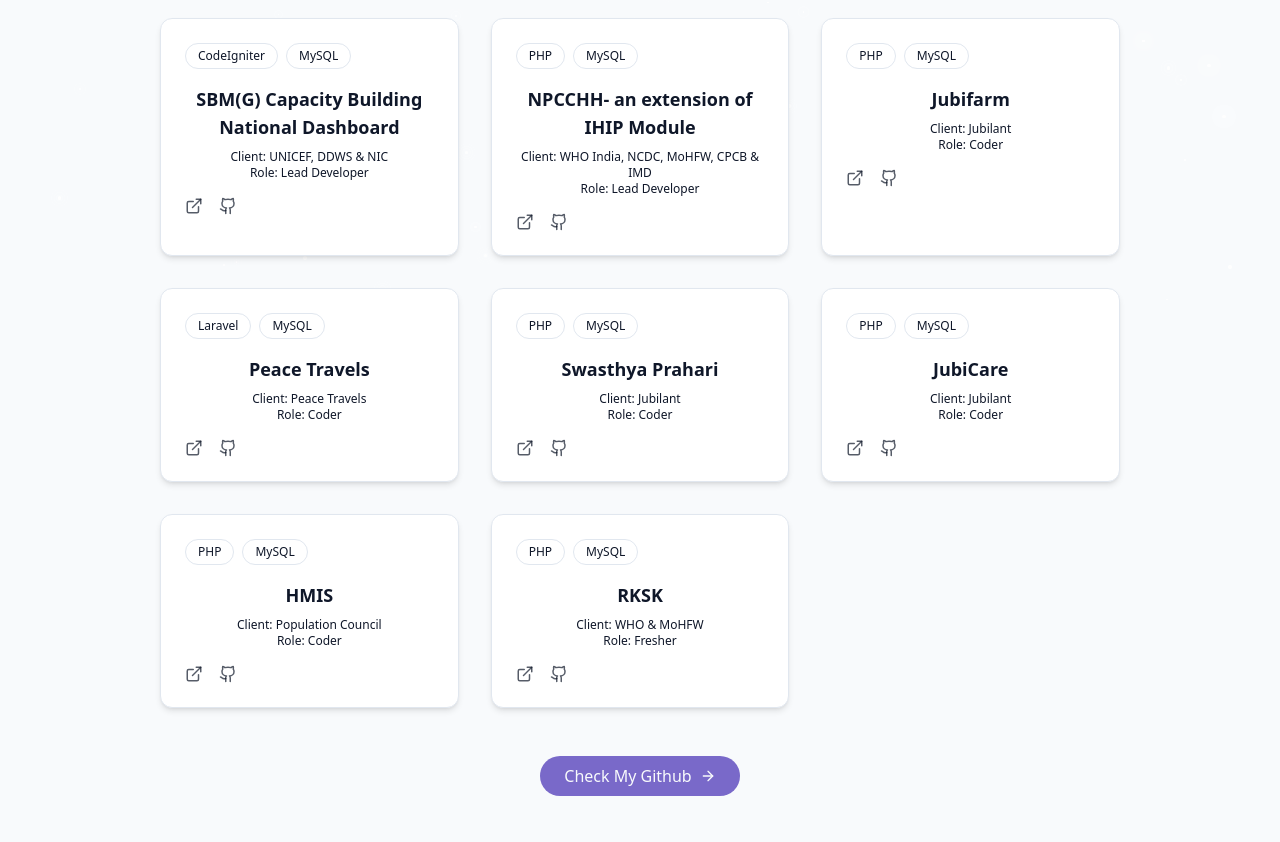
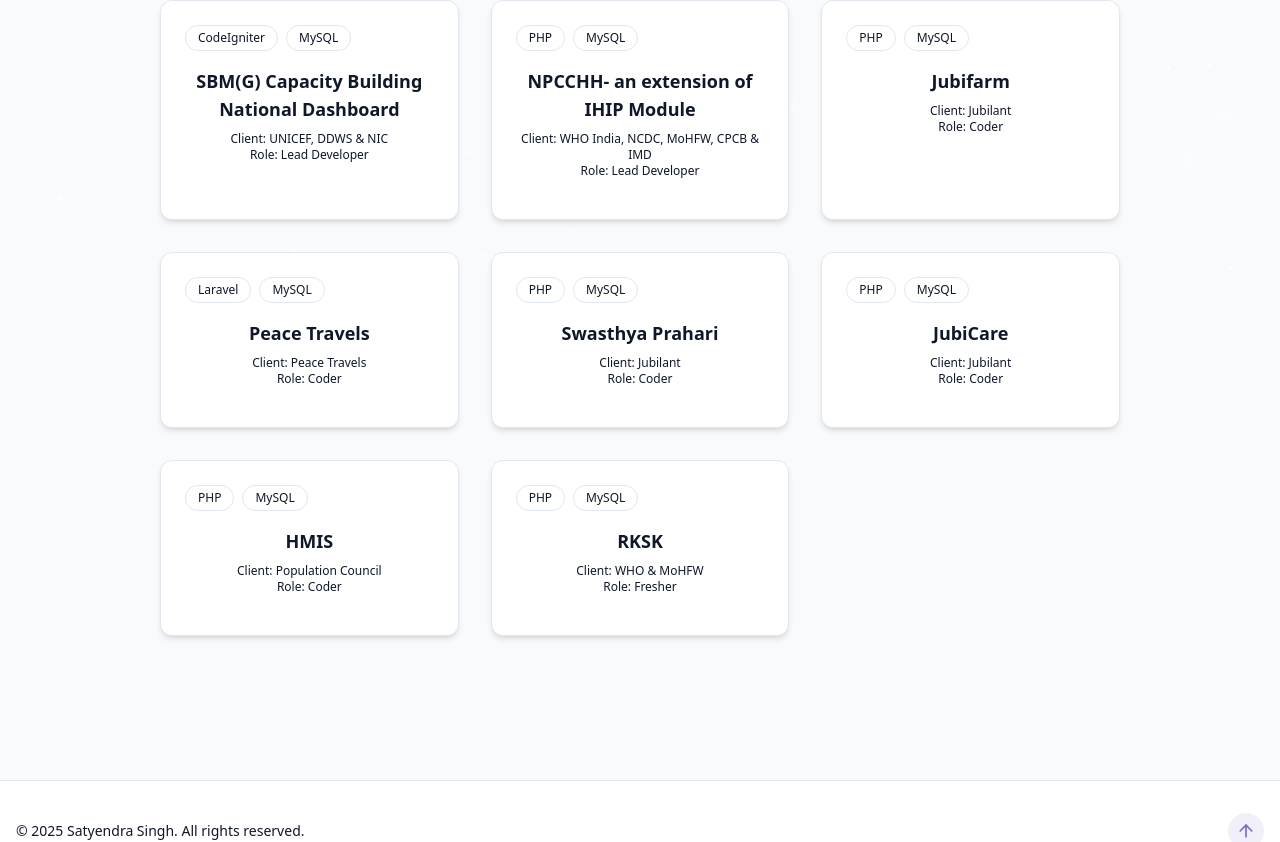
Before and after one commit to satyendrasss/skinfo, a React (Vite) app: page /projects in a window 1280 px wide. Shown: the part 500-1342 px from the top of the page. Built offline with nearby package versions, Linux system fonts and the light colour scheme.

Commit message:
change project section

```diff
--- a/src/components/AllProjects.jsx
+++ b/src/components/AllProjects.jsx
@@ -169,7 +169,7 @@
 
 
                                 {/* Links */}
-                                <div className="flex space-x-4">
+                                {/* <div className="flex space-x-4">
                                     {project.demoUrl && (
                                         <a
                                             href={project.demoUrl}
@@ -190,14 +190,14 @@
                                             <Github size={18} />
                                         </a>
                                     )}
-                                </div>
+                                </div> */}
                             </div>
                         </div>
                     ))}
                 </div>
 
 
-                <div className="text-center mt-12">
+                {/* <div className="text-center mt-12">
                     <a
                         className="cosmic-button w-fit flex items-center mx-auto gap-2"
                         target="_blank"
@@ -205,7 +205,7 @@
                     >
                         Check My Github <ArrowRight size={16} />
                     </a>
-                </div>
+                </div> */}
             </div>
         </section>
     );
--- a/src/components/Footer.jsx
+++ b/src/components/Footer.jsx
@@ -6,7 +6,7 @@
       {" "}
       <p className="text-sm text-muted-foreground">
         {" "}
-        &copy; {new Date().getFullYear()} Pedrotech.co. All rights reserved.
+        &copy; {new Date().getFullYear()} Satyendra Singh. All rights reserved.
       </p>
       <a
         href="#hero"
--- a/src/components/ProjectsSection.jsx
+++ b/src/components/ProjectsSection.jsx
@@ -1,4 +1,5 @@
 import { ArrowRight, ExternalLink, Github } from "lucide-react";
+import { AllProjects } from "./AllProjects";
 
 const projects = [
   {
@@ -43,7 +44,8 @@
 
 export const ProjectsSection = () => {
   return (
-    <section id="projects" className="py-24 px-4 relative">
+    <>
+      <section id="projects" className="py-20 px-4 relative">
         <div className="container mx-auto max-w-5xl">
           <h2 className="text-3xl md:text-4xl font-bold mb-4 text-center">
             {" "}
@@ -105,7 +107,7 @@
             ))}
           </div>
 
-        <div className="text-center mt-12">
+          {/* <div className="text-center mt-12">
           <a
             className="cosmic-button w-fit flex items-center mx-auto gap-2"
             target="_blank"
@@ -113,8 +115,13 @@
           >
             Check My All Projects <ArrowRight size={16} />
           </a>
-        </div>
+        </div> */}
+
+
+
         </div>
       </section>
+      <AllProjects />
+    </>
   );
 };
```
Lines whose indentation alone changed are shown as unchanged.
